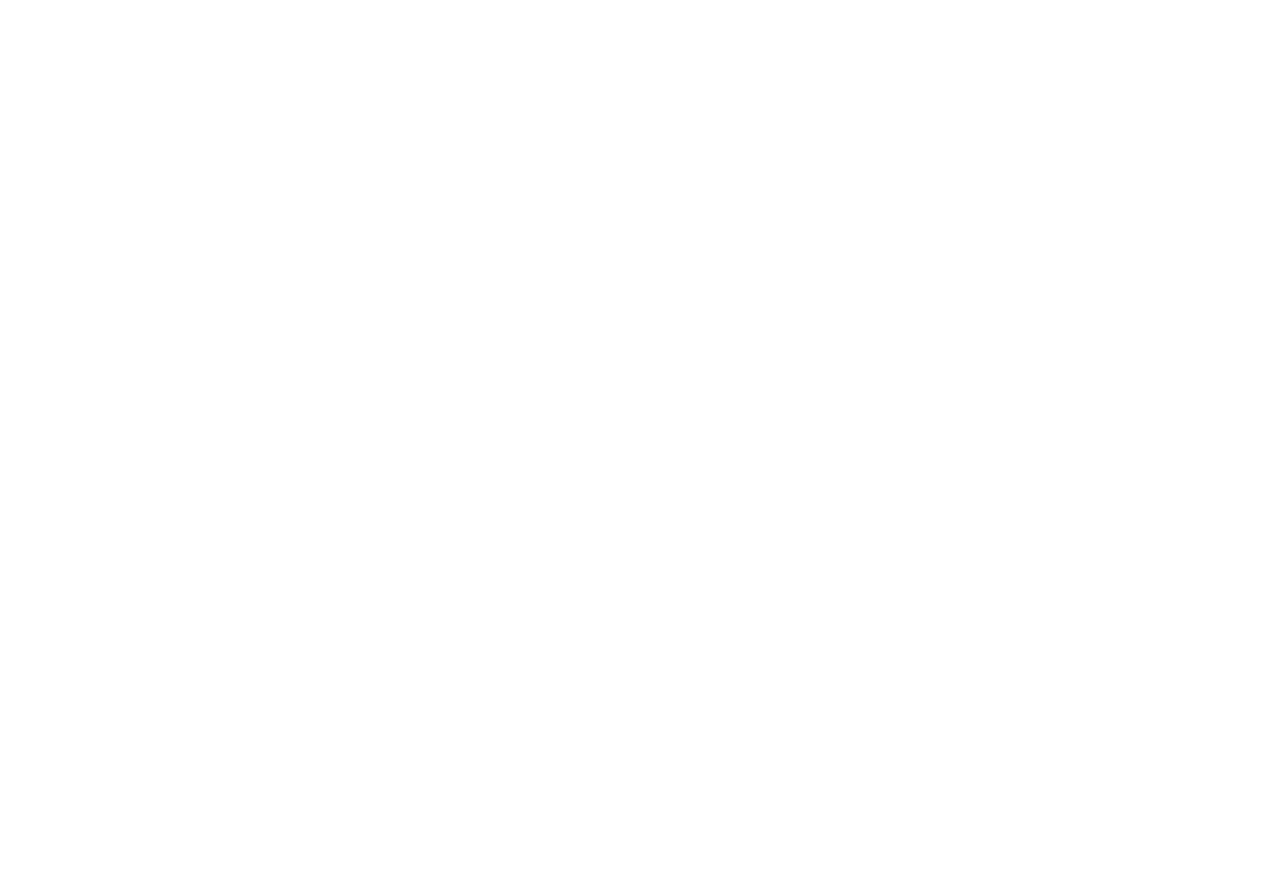
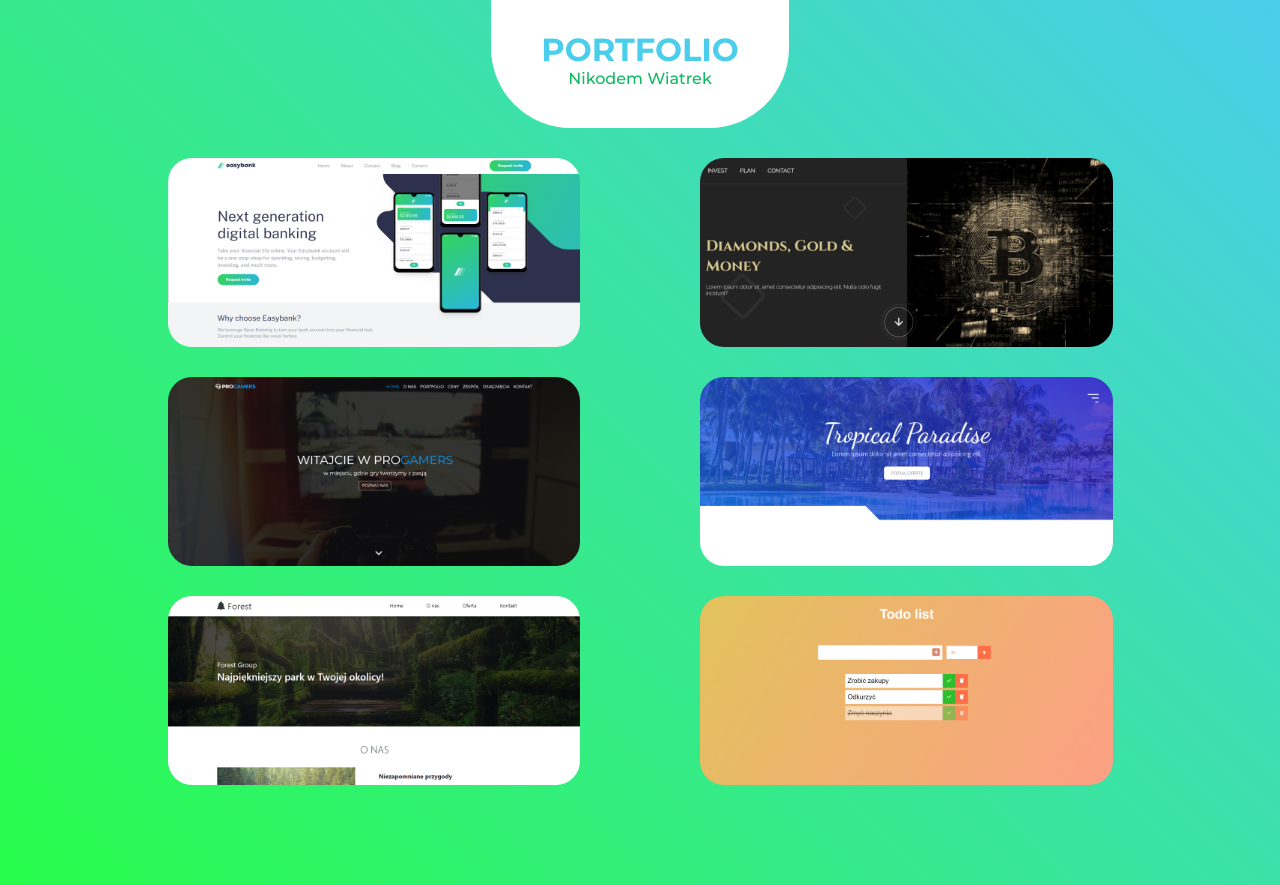
Before and after one commit to Nikodem229/portfolio, a plain HTML site: page index.html in a window 1280 px wide. Before the commit the page ends 800 px from the top, so only its background shows below. Drawn offline with Linux system fonts and the light colour scheme.

Commit message:
version 1.0

```diff
--- a/index.html
+++ b/index.html
@@ -5,13 +5,49 @@
     <meta http-equiv="X-UA-Compatible" content="IE=edge">
     <meta name="viewport" content="width=device-width, initial-scale=1.0">
     <title>Portfolio</title>
+    <link rel="preconnect" href="https://fonts.googleapis.com">
+    <link rel="preconnect" href="https://fonts.gstatic.com" crossorigin>
+    <link href="https://fonts.googleapis.com/css2?family=Montserrat:ital,wght@0,100..900;1,100..900&display=swap" rel="stylesheet">
     <link rel="stylesheet" href="style.css">
 </head>
 <body>
+    <header class="header">
+        <h1>Portfolio</h1>
+        <p class="author">Nikodem Wiatrek</p>
+    </header>
     <div class="container">
-        <div class="top-bar">
-            <h1></h1>
-        </div>
+        <a href="https://nikodem229.github.io/easybank/" class="page-card page-1">
+            <div class="shadow-card">
+                <h3>EasyBank</h3>
+            </div>
+        </a>
+        <a href="https://nikodem229.github.io/DGM/" class="page-card page-2">
+            <div class="shadow-card">
+                <h3>DGM</h3>
+            </div>
+        </a>
+        <a href="https://nikodem229.github.io/ProGamers/" class="page-card page-3">
+            <div class="shadow-card">
+                <h3>ProGamers</h3>
+            </div>
+        </a>
+        <a href="https://nikodem229.github.io/tropical-paradise/" class="page-card page-4">
+            <div class="shadow-card">
+                <h3>Tropical Paradise</h3>
+            </div>
+        </a>
+        <a href="https://nikodem229.github.io/forest-group/" class="page-card page-5">
+            <div class="shadow-card">
+                <h3>Forest Group</h3>
+            </div>
+        </a>
+        <a href="https://nikodem229.github.io/todolist/" class="page-card page-6">
+            <div class="shadow-card">
+                <h3>Todo List</h3>
+            </div>
+        </a>
     </div>
+
+    <script src="script.js"></script>
 </body>
 </html>
--- a/style.css
+++ b/style.css
@@ -3,3 +3,98 @@
     padding: 0;
     box-sizing: border-box;
 }
+body{
+    display: flex;
+    align-items: center;
+    justify-content: center;
+    flex-direction: column;
+    min-height: 100vh;
+    padding-bottom: 100px;
+    font-family: 'Montserrat', sans-serif;
+    background: rgb(40,253,74);
+    background: linear-gradient(45deg, rgba(40,253,74,1) 0%, rgba(74,206,235,1) 100%);
+}
+.header{
+    margin-bottom: 30px;
+    padding-top: 30px;
+    padding-left: 50px;
+    padding-right: 50px;
+    padding-bottom: 40px;
+    background-color: #FFF;
+    border-bottom-left-radius: 80px;
+    border-bottom-right-radius: 80px;
+}
+h1{
+    text-transform: uppercase;
+    text-align: center;
+    color: rgba(74,206,235,1);
+}
+.author{
+    text-align: center;
+    color: rgb(14, 185, 97);
+    font-weight: 500;
+}
+.container{
+    display: flex;
+    justify-content: center;
+    align-items: center;
+    flex-wrap: wrap;
+    gap: 30px 120px;
+    width: 100%;
+    max-width: 1150px;
+    margin-left: auto;
+    margin-right: auto;
+}
+.page-card{
+    position: relative;
+    display: flex;
+    justify-content: center;
+    align-items: center;
+    width: 412.5px;
+    min-height: 189px;
+    background-color: #FFF;
+    background-position: center;
+    background-size: cover;
+    border-radius: 24px;
+    text-transform: uppercase;
+}
+.shadow-card{
+    position: absolute;
+    top: 0;
+    left: 0;
+    display: flex;
+    justify-content: center;
+    align-items: center;
+    height: 100%;
+    width: 100%;
+    background-color: rgba(0,0,0,.85);
+    border-radius: 24px;
+    opacity: 0;
+    transition: opacity .3s;
+}
+.shadow-card:hover{
+    opacity: 1;
+    cursor: pointer;
+}
+h3{
+    color: #FFF;
+    letter-spacing: 0.125em;
+}
+.page-1{
+    background-image: url('img/easybank.jpg');
+}
+.page-2{
+    background-image: url('img/dgm.jpg');
+}
+.page-3{
+    background-image: url('img/progamers.jpg');
+}
+.page-4{
+    background-image: url('img/tropical.jpg');
+}
+.page-5{
+    background-image: url('img/forest.jpg');
+}
+.page-6{
+    background-image: url('img/todo.jpg');
+}
```
Also changed, not shown: img/dgm.jpg (added), img/easybank.jpg (added), img/forest.jpg (added), img/progamers.jpg (added), img/todo.jpg (added), img/tropical.jpg (added), script.js (added).
